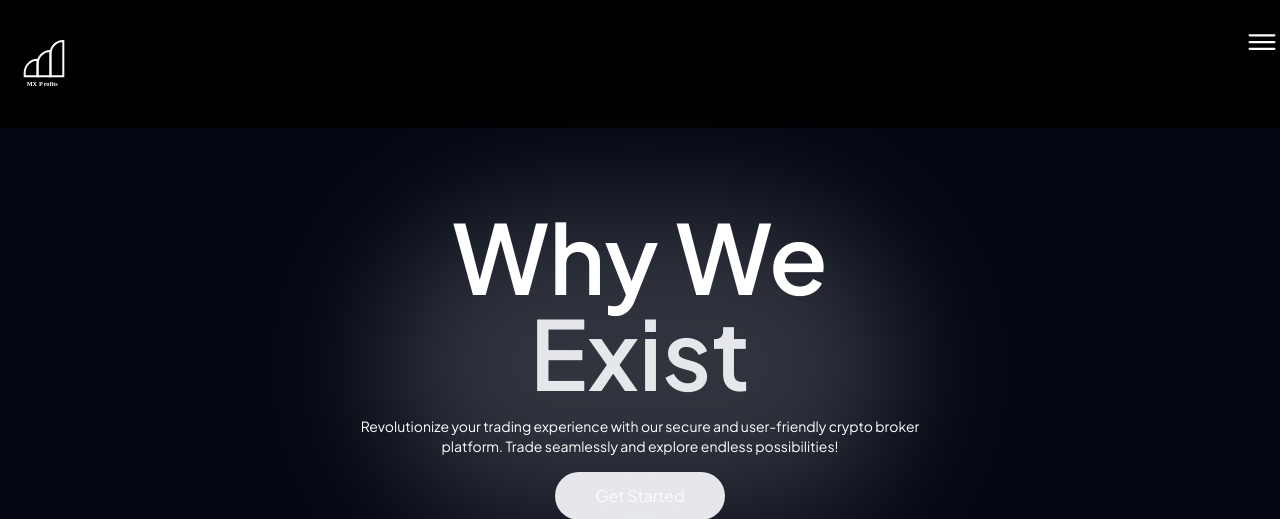
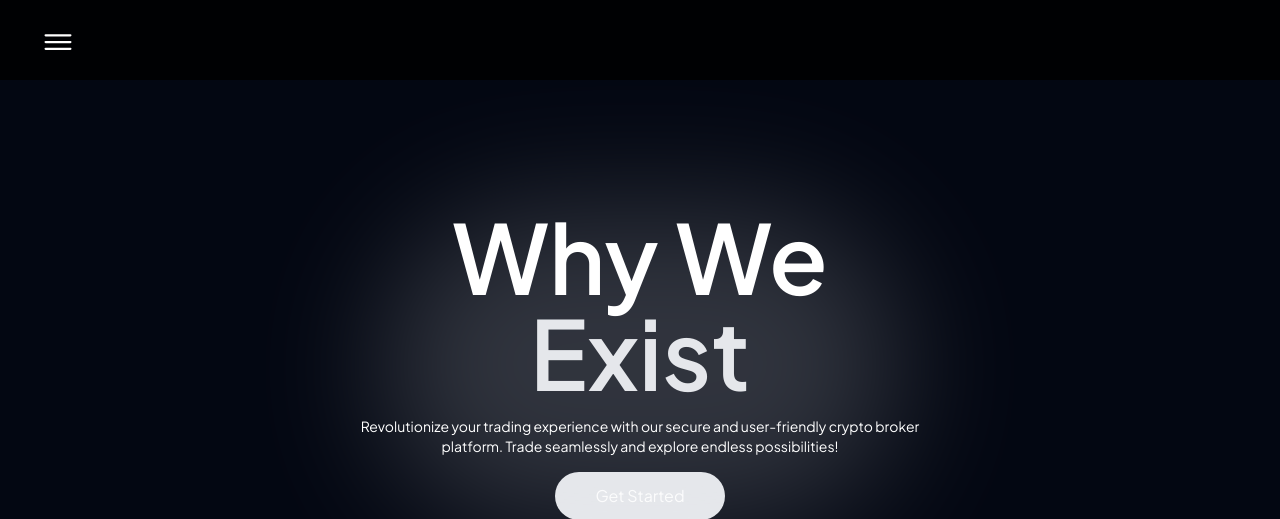
Before and after one commit to Neon-jeff/tradeview, a Django app: page /about/ in a window 1280 px wide. Shown: the top 519 px of the page. Run offline with Django 4.2, Linux system fonts and the light colour scheme; some libraries are stand-ins or nearby versions.

Commit message:
New Changes

```diff
--- a/static/css/output.css
+++ b/static/css/output.css
@@ -1250,6 +1250,10 @@ video {
   align-items: center;
 }
 
+.justify-start {
+  justify-content: flex-start;
+}
+
 .justify-end {
   justify-content: flex-end;
 }
--- a/templates/components/nav.html
+++ b/templates/components/nav.html
@@ -1,5 +1,5 @@
 <nav
-  class="w-full z-40 flex px-5  text-xs font-light max-md:justify-end py-10 bg-black fixed right-0 top-0 bg-clip-padding backdrop-filter backdrop-blur-sm bg-opacity-80 text-white"
+  class="w-full z-40 flex px-5 justify-between   text-xs font-light max-md:justify-end py-10 bg-black fixed right-0 top-0 bg-clip-padding backdrop-filter backdrop-blur-sm bg-opacity-80 text-white"
   x-data="{open:false,toggle(el){
     this.open=!this.open
     if(this.open){
@@ -17,10 +17,8 @@
     <a href="{%url 'login'%}" class=" hover:text-gray-100 transition duration-150 ease-in p-3 px-5 bg-gray-200 text-main rounded-full">Login</a>
   </ul> -->
   <!-- logo and nav toggle -->
-<div class="text-5xl text-green-500">
-   {%include 'components/logo.html'%}
-</div>
-  <section class="text-3xl py-6 px-5 absolute top-0 w-full cursor-pointer">
+
+  <section class="text-3xl py-6 px-5 absolute top-0  cursor-pointer">
     <div class="flex justify-end items-center">
       <span @click="toggle($el)" class="text-4xl"
         ><ion-icon name="menu-outline"></ion-icon
```
